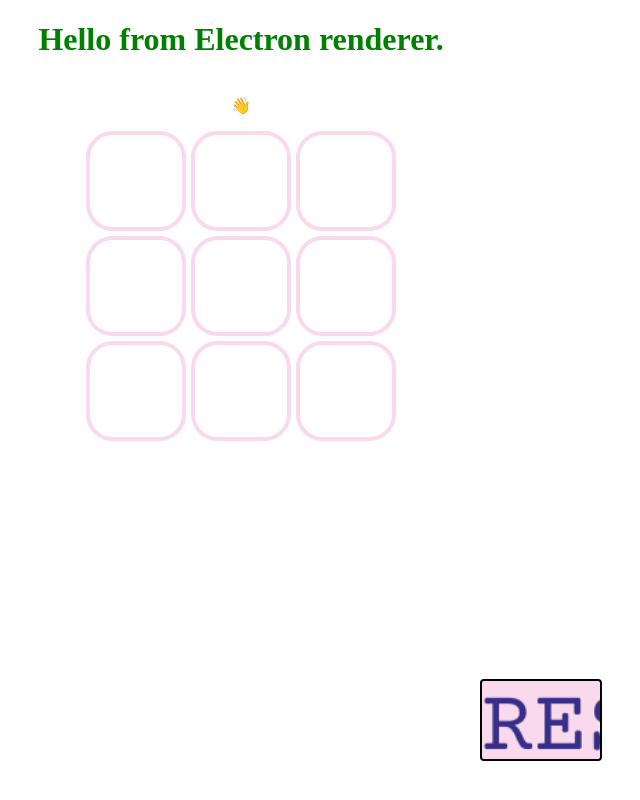
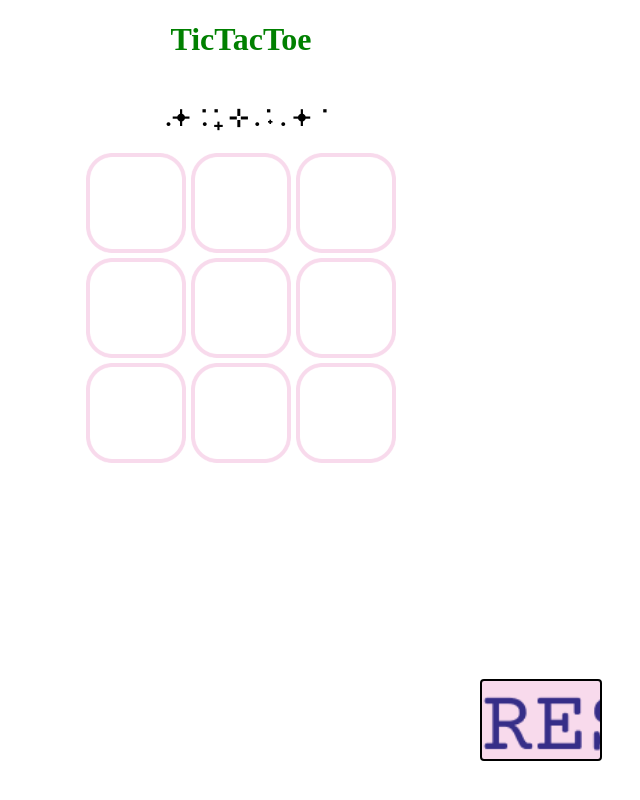
Before and after one commit to Divya-K2517/tictactoe, an Electron app: page index.html in a window 800 px wide. Shown: the whole page, without its empty margins (159-799 px from the left). Drawn offline with Linux system fonts and the light colour scheme; no server answers.

Commit message:
updated UI, fixed bugs

```diff
--- a/index.html
+++ b/index.html
@@ -20,8 +20,8 @@
   </head>
 
   <body>
-    <h1>Hello from Electron renderer.</h1>
-    <p>👋</p>
+    <h1>TicTacToe</h1>
+    <h2>.𖥔 ݁ . ݁₊ ⊹ . ݁˖ . 𖥔 ݁ </h2>
     <div class = "Board">
         <div class="Tile" data-spot = "0" id = "tile0">
             <div class="content"></div>
@@ -53,6 +53,8 @@
     </div>
     <div class="Error"></div>
     <div class="Reset"></div>
+    <div class="userWin"></div>
+    <div class="computerWin"></div>
 
     <script src="renderer.js"></script>
   </body>
```
